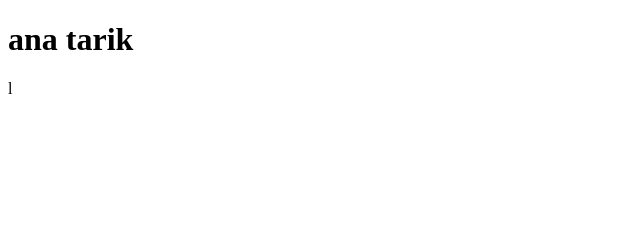
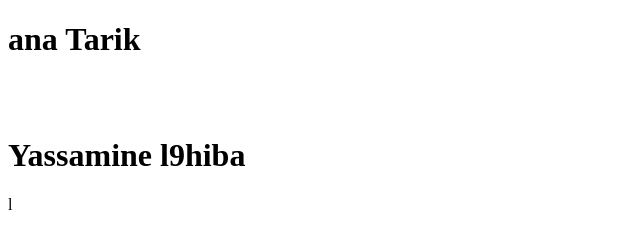
Before and after one commit to tkassimi91-png/yassminaa, a plain HTML site: page index.html in a window 1280 px wide. Shown: the whole page, without its empty margins (0-640 px from the left). Drawn offline with Linux system fonts and the light colour scheme.

Commit message:
Update index.html

```diff
--- a/index.html
+++ b/index.html
@@ -6,6 +6,8 @@
     <title>Document</title>
 </head>
 <body>
-    <h1>ana tarik</h1>
+    <h1>ana Tarik</h1>
+    <br> <br>
+    <h1>Yassamine l9hiba</h1>
 </body>
 </html>l
```
